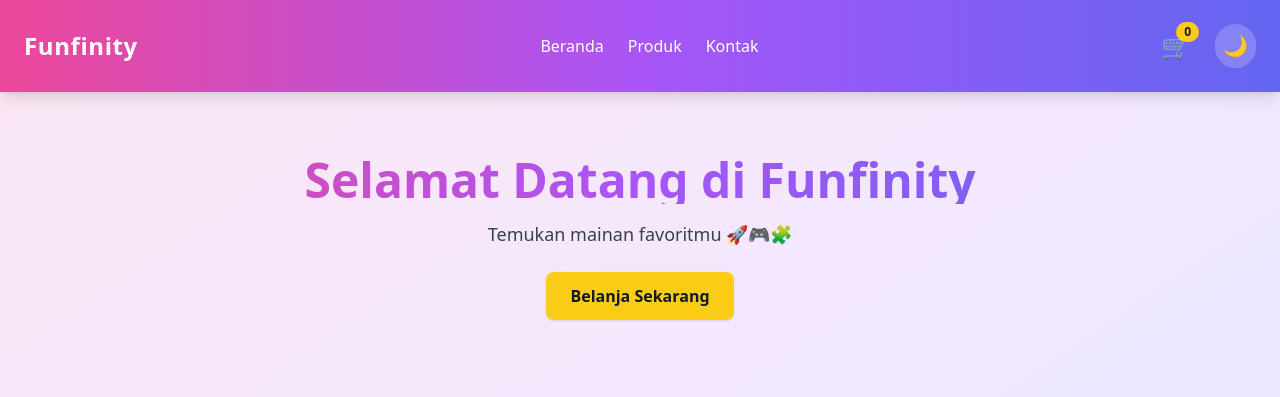
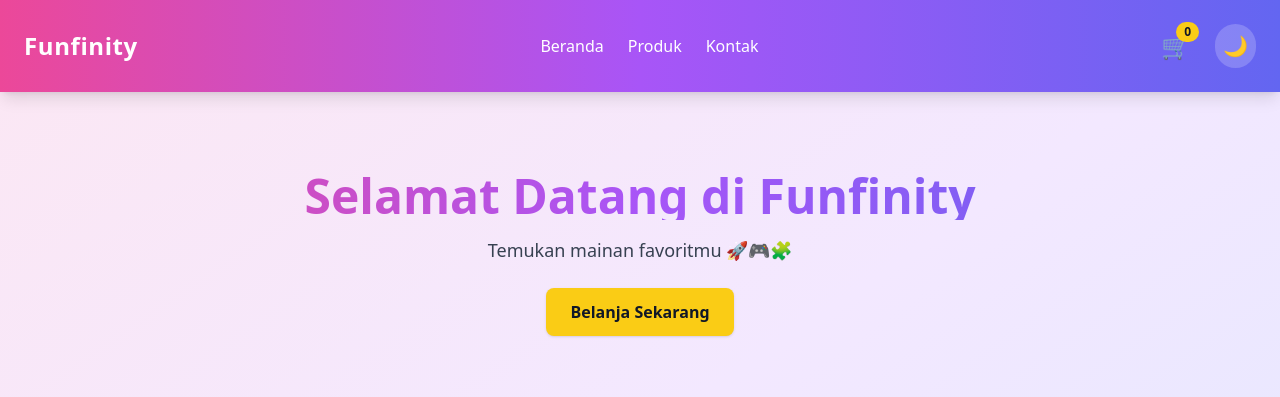
Before and after one commit to gilang-ops/website_mainan, a website: page index.html in a window 1280 px wide. Shown: the top 397 px of the page. Drawn offline with nearby package versions, Linux system fonts and the light colour scheme.

Commit message:
Update index.html

```diff
--- a/index.html
+++ b/index.html
@@ -39,7 +39,7 @@
 
   <!-- Hero -->
   <header class="text-center py-20 px-4" data-aos="fade-down">
-    <h2 class="text-3xl sm:text-4xl md:text-5xl font-extrabold text-transparent bg-clip-text bg-gradient-to-r from-pink-500 via-purple-500 to-indigo-500 leading-tight -mt-4">
+    <h2 class="text-3xl sm:text-4xl md:text-5xl font-extrabold text-transparent bg-clip-text bg-gradient-to-r from-pink-500 via-purple-500 to-indigo-500 leading-tight margin-top-10">
       Selamat Datang di Funfinity
     </h2>
     <p class="mt-4 text-lg text-gray-700 dark:text-gray-300">Temukan mainan favoritmu 🚀🎮🧩</p>
```
